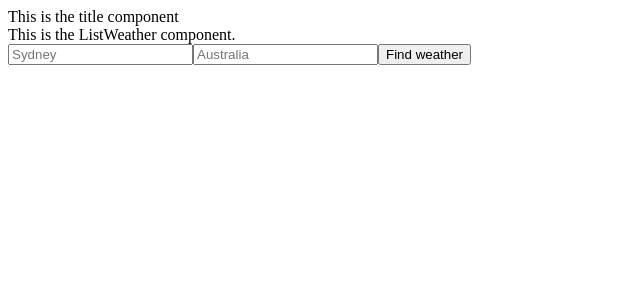
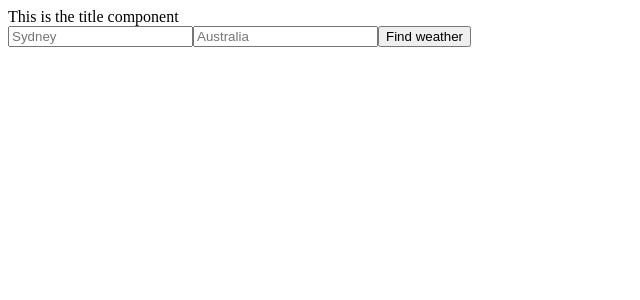
Before and after one commit to GeoFro/WeatherForecast-React-JS, a React (Create React App) app: page / in a window 1280 px wide. Shown: the top 300 px of the page, without its empty margins (0-640 px from the left). Built offline with nearby package versions, Linux system fonts and the light colour scheme; no server answers; the HTML template or start-up script is replaced by a standard one.

Commit message:
city list api call working

```diff
--- a/src/App.js
+++ b/src/App.js
@@ -147,7 +147,42 @@ class App extends Component {
     return (
       <div>
         <Title />
-        <ListWeather />
+        <ListWeather
+        city0={this.state.city0}
+        city0_country={this.state.city0_country}
+        city0_temperature={this.state.city0_temperature}
+        city0_temperture_min={this.state.city0_temperature_min}
+        city0_temperature_max={this.state.city0_temperature_max}
+        city0_description={this.state.city0_description}
+
+        city1={this.state.city1}
+        city1_country={this.state.city1_country}
+        city1_temperature={this.state.city1_temperature}
+        city1_temperture_min={this.state.city1_temperature_min}
+        city1_temperature_max={this.state.city1_temperature_max}
+        city1_description={this.state.city1_description}
+
+        city2={this.state.city2}
+        city2_country={this.state.city2_country}
+        city2_temperature={this.state.city2_temperature}
+        city2_temperture_min={this.state.city2_temperature_min}
+        city2_temperature_max={this.state.city2_temperature_max}
+        city2_description={this.state.city2_description}
+
+        city3={this.state.city3}
+        city3_country={this.state.city3_country}
+        city3_temperature={this.state.city3_temperature}
+        city3_temperture_min={this.state.city3_temperature_min}
+        city3_temperature_max={this.state.city3_temperature_max}
+        city3_description={this.state.city3_description}
+
+        city4={this.state.city4}
+        city4_country={this.state.city4_country}
+        city4_temperature={this.state.city4_temperature}
+        city4_temperture_min={this.state.city4_temperature_min}
+        city4_temperature_max={this.state.city4_temperature_max}
+        city4_description={this.state.city4_description}
+        />
         <Form getWeatherData={this.getWeatherData}/>
         <Weather
         city_name={this.state.city_name}
--- a/src/components/ListWeather.js
+++ b/src/components/ListWeather.js
@@ -2,7 +2,46 @@ import React from 'react';
 
 const ListWeather = props => (
   <div>
-  This is the ListWeather component.
+    <div>
+      <div>{props.city0}</div>
+      <div>{props.city0_country}</div>
+      <div>{props.city0_temperature}</div>
+      <div>{props.city0_temperature_min}</div>
+      <div>{props.city0_temperature_max}</div>
+      <div>{props.city0_description}</div>
+    </div>
+    <div>
+      <div>{props.city1}</div>
+      <div>{props.city1_country}</div>
+      <div>{props.city1_temperature}</div>
+      <div>{props.city1_temperature_min}</div>
+      <div>{props.city1_temperature_max}</div>
+      <div>{props.city1_description}</div>
+    </div>
+    <div>
+      <div>{props.city2}</div>
+      <div>{props.city2_country}</div>
+      <div>{props.city2_temperature}</div>
+      <div>{props.city2_temperature_min}</div>
+      <div>{props.city2_temperature_max}</div>
+      <div>{props.city2_description}</div>
+    </div>
+    <div>
+      <div>{props.city3}</div>
+      <div>{props.city3_country}</div>
+      <div>{props.city3_temperature}</div>
+      <div>{props.city3_temperature_min}</div>
+      <div>{props.city3_temperature_max}</div>
+      <div>{props.city3_description}</div>
+    </div>
+    <div>
+      <div>{props.city4}</div>
+      <div>{props.city4_country}</div>
+      <div>{props.city4_temperature}</div>
+      <div>{props.city4_temperature_min}</div>
+      <div>{props.city4_temperature_max}</div>
+      <div>{props.city4_description}</div>
+    </div>
   </div>
 );
 
```
